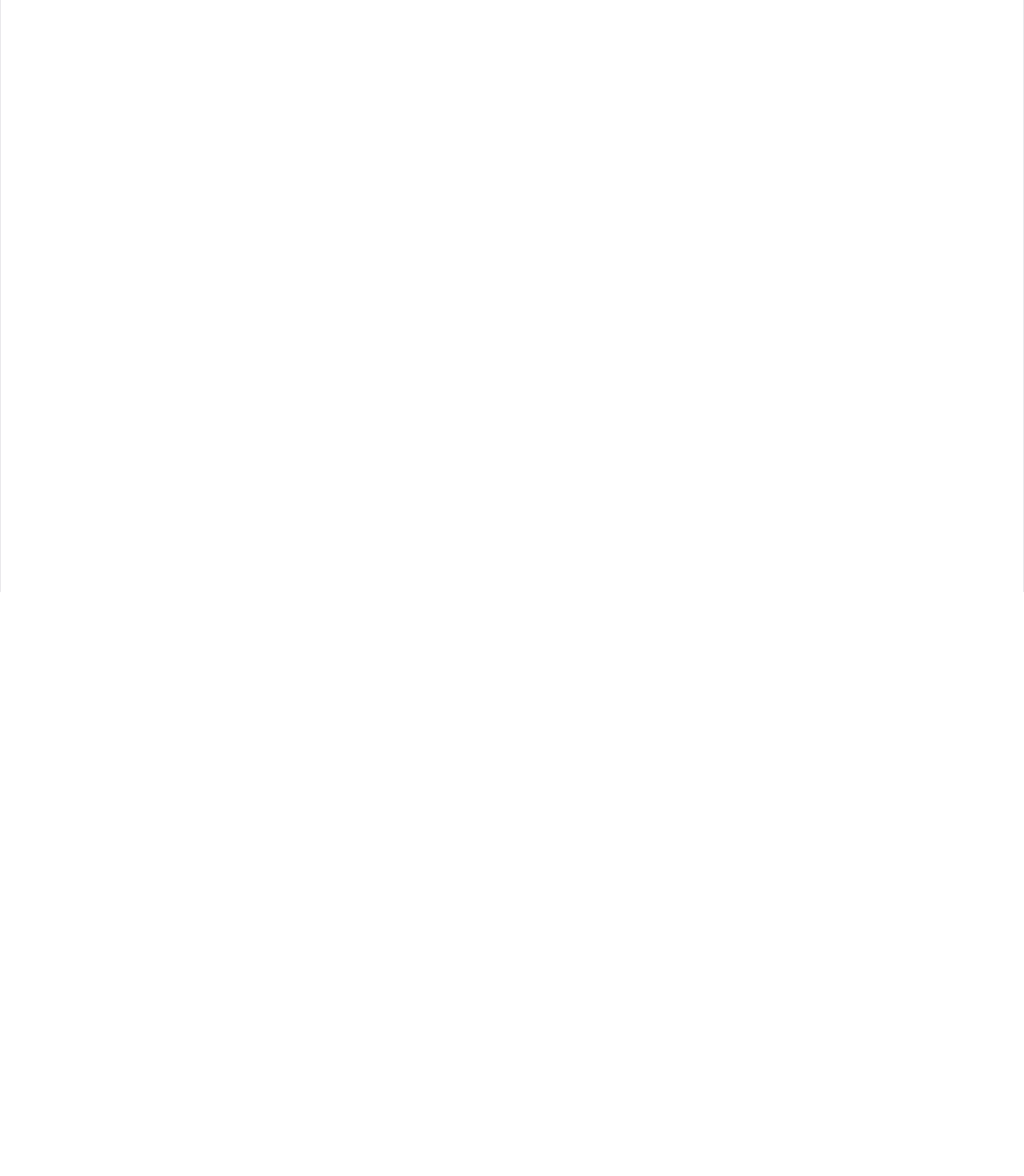
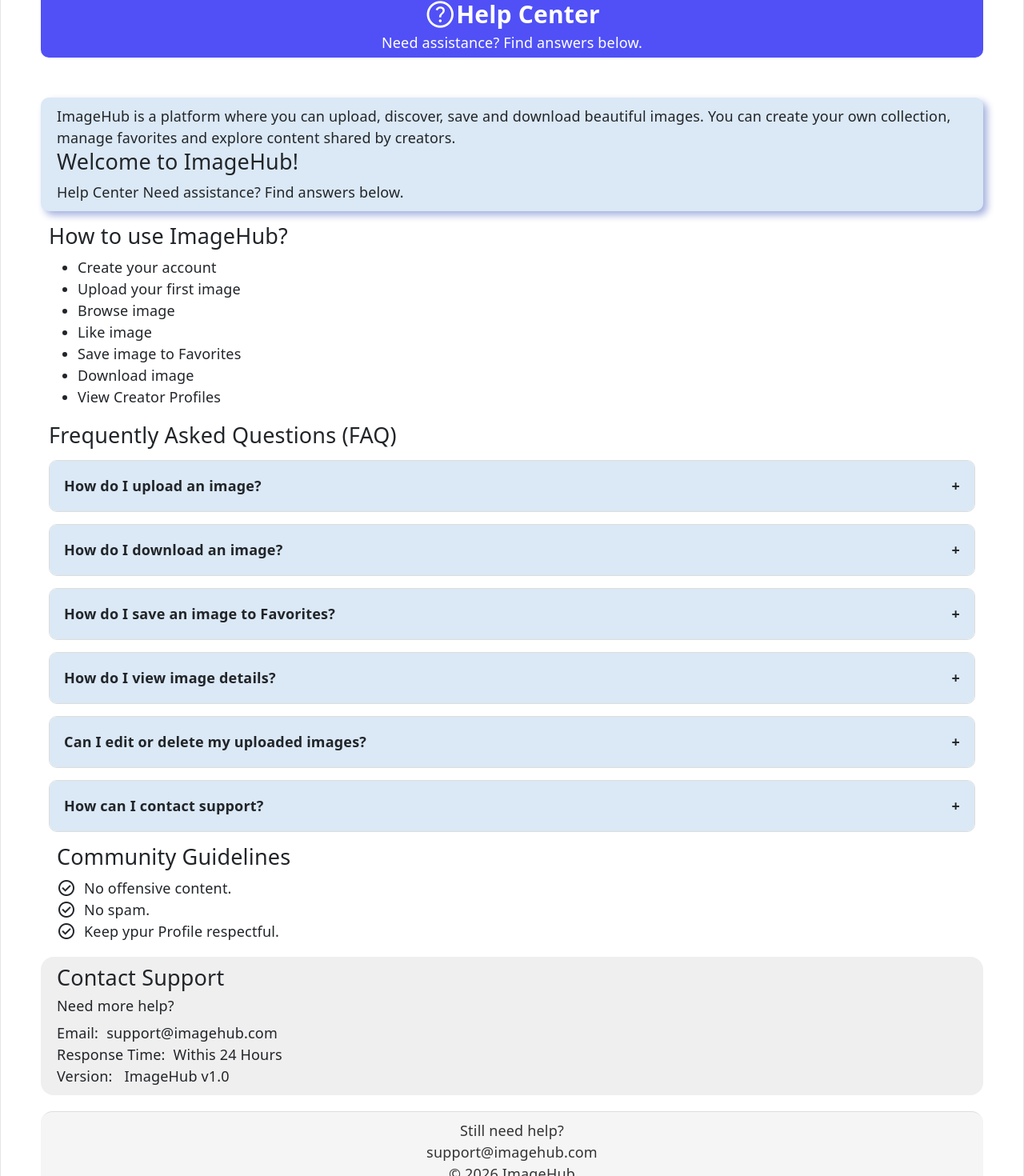
Before and after one commit to AkhileshRajbhar29/imageHub, a React (Vite) app in the folder frontend/: page /Help in a window 1280 px wide. Before the commit this address had no page. Shown: the part 60-1530 px from the top of the page at 80% size. Before the commit the page ends 800 px from the top, so only its background shows below. Built offline with nearby package versions, Linux system fonts and the light colour scheme.

Commit message:
feat: add Help Center page with FAQ and support section

```diff
--- a/frontend/src/App.jsx
+++ b/frontend/src/App.jsx
@@ -10,7 +10,8 @@ import { useState } from "react";
 import Favorites from "./Favorites.jsx";
 import Profile from "./Profile.jsx";
 import Account_detail from "./Account-detail.jsx";
-
+import Help from "./Help.jsx";
+import Archive from "./Archive.jsx";
 
 function App(){
 
@@ -71,9 +72,13 @@ function App(){
       {/* <Route path="/profle/uploadImageForm" element={<UploadImageForm/>}/> */}
       <Route path="/account-detail" element={<Account_detail/>}/>
 
+      <Route path="/Help" element={<Help/>}/>
+
+      <Route path="/Archive" element={<Archive/>}/>
+
     </Routes>
     </BrowserRouter>
-    {/* <Account_detail/> */}
+    {/* <Archive/> */}
 
 
     </>
--- /dev/null
+++ b/frontend/src/Help.css
@@ -0,0 +1,128 @@
+.help-container{
+    padding: 50px;
+    padding-bottom: 10px;
+    /* background-color: rgb(219, 232, 245); */
+
+}
+
+.About-imageHub-container{
+    padding: 10px 20px 10px 20px;
+    border-radius: 10px;
+    background-color: rgb(219, 232, 245);
+    margin-bottom: 15px;
+    box-shadow: 5px 5px 10px rgb(164, 177, 222);
+}
+
+.About-imageHub-container p{
+    margin-bottom: 0px;
+}
+
+.how-to-use-container,
+.FAQ-conatiner,
+.community-Guidelines,
+.need-more-help-container{
+    padding: 0px 10px;
+
+}
+
+.help-main-title-container{
+    text-align: center;
+    background-color:rgb(80, 80, 246);
+    padding: 5px;
+    border-radius: 10px;
+    margin-bottom: 50px;
+    color: white;
+}
+
+.help-main-title-container .title-icon{
+    display: flex;
+    align-items: center;
+    justify-content: center;
+    font-size: 30px;
+    font-weight: 900;
+}
+
+
+.title-icon .material-symbols-outlined{
+    font-size: 40px;
+}
+
+.help-main-title-container p{
+    margin-bottom: 0px;
+}
+.help-list{
+    list-style: none;
+    padding: 0;
+}
+
+.help-list li{
+    display: flex;
+    align-items: center;
+}
+
+.community-Guidelines{
+    margin: 0px 10px;
+}
+.need-more-help-container p{
+    margin-bottom: 0;
+}
+
+.need-more-help-container p .more-help-label{
+    font-weight: 500;
+    margin-right: 10px;
+}
+
+
+li .material-symbols-outlined{
+    margin-right: 10px;
+}
+
+
+.faq-item{
+    margin:15px 0;
+    border:1px solid #ddd;
+    border-radius:10px;
+    overflow:hidden;
+}
+
+.FAQ-question{
+    display:flex;
+    justify-content:space-between;
+    align-items:center;
+    padding:18px;
+    cursor:pointer;
+    /* background:#f8f8f8; */
+    background-color: rgb(219, 232, 245);
+    font-weight:600;
+    user-select: none;
+}
+
+.FAQ-question:hover{
+    background:#ececec;
+}
+
+.FAQ-answer{
+    padding:18px;
+    line-height:1.6;
+    background:white;
+}
+
+.need-more-help-container{
+    background-color: #f0efef;
+    border-radius: 16px;
+    padding: 10px 20px;
+}
+
+.help-page-footer{
+    background: #f5f5f5;
+    color: #333;
+    border-top: 1px solid #ddd;
+    margin-top: 20px;
+    border-radius: 15px;
+    padding: 10px;
+}
+
+.help-page-footer p{
+    margin: 0px;
+    text-align: center;
+}
--- /dev/null
+++ b/frontend/src/Help.jsx
@@ -0,0 +1,153 @@
+import { useState } from "react";
+import "./Help.css";
+
+function Help(){
+
+    const [openIndex, setOpenIndex] = useState (null);
+
+    const toggleFAQ = (index) =>{
+        setOpenIndex (openIndex === index ? null : index);
+    }
+
+    const faqs = [
+    {
+        question: "How do I upload an image?",
+        answer: "Go to the Upload page, select your image, fill in the required details and click the Upload button."
+    },
+    {
+        question: "How do I download an image?",
+        answer: "Click the Download icon available on the image card to download the image to your device."
+    },
+    {
+        question: "How do I save an image to Favorites?",
+        answer: "Click the Heart Plus icon on any image card to add it to your Favorites collection."
+    },
+    {
+        question: "How do I view image details?",
+        answer: "Click on any image to open its detailed view, where you can see the title, description and other information."
+    },
+    {
+        question: "Can I edit or delete my uploaded images?",
+        answer: "Yes. Go to your Profile page, open your uploaded posts and choose the Edit or Delete option."
+    },
+    {
+        question: "How can I contact support?",
+        answer: "You can contact us through the Help page or email us at support@imagehub.com."
+    }
+];
+    return(
+        <>
+
+            <div className="help-container">
+
+                <div className="help-main-title-container">
+                    <div className="title-icon">
+                        <span className="material-symbols-outlined">help</span>
+                        <span>Help Center</span>
+                    </div>
+                    <p>Need assistance? Find answers below.</p>
+                </div>
+
+                <div className="About-imageHub-container">
+                    <div>
+
+                        <p>ImageHub is a platform where you can upload, discover, save and download beautiful images. You can create your own collection, manage favorites and explore content shared by creators.</p>
+
+                    </div>
+                    <h4>Welcome to ImageHub!</h4>
+                    <p>Help Center
+Need assistance? Find answers below.</p>
+
+                </div>
+
+                <div className="how-to-use-container">
+                    <h4>How to use ImageHub?</h4>
+                    <ul>
+                        <li>Create your account</li>
+                        <li>Upload your first image</li>
+                        <li>Browse image</li>
+                        <li>Like image</li>
+                        <li>Save image to Favorites</li>
+                        <li>Download image</li>
+                        <li>View Creator Profiles</li>
+                    </ul>
+                </div>
+
+                <div className="FAQ-conatiner">
+                    <h4>Frequently Asked Questions (FAQ)</h4>
+
+                    {faqs.map((faq, index) => (
+        <div className="faq-item" key={index}>
+            <div
+                className="FAQ-question"
+                onClick={() => toggleFAQ(index)}
+            >
+                {faq.question}
+                <span>
+                    {openIndex === index ? "−" : "+"}
+                </span>
+            </div>
+
+            {openIndex === index && (
+                <div className="FAQ-answer">
+                    {faq.answer}
+                </div>
+            )}
+        </div>
+    ))}
+
+                </div>
+
+                <div className="community-Guidelines">
+                    <h4>Community Guidelines</h4>
+                    <ul className="help-list">
+                        <li>
+                            <span className="material-symbols-outlined">check_circle</span>
+                            No offensive content.
+                        </li>
+                        <li>
+                            <span className="material-symbols-outlined">check_circle</span>
+                            No spam.
+                        </li>
+                        <li>
+                            <span className="material-symbols-outlined">check_circle</span>
+                            Keep ypur Profile respectful.
+                        </li>
+                    </ul>
+
+                </div>
+
+
+                <div className="need-more-help-container">
+                    <h4>Contact Support</h4>
+                    <h6>Need more help?</h6>
+                    <p>
+                        <span className="more-help-label">Email:</span>
+                        <span>support@imagehub.com</span>
+                    </p>
+
+                    <p>
+                        <span className="more-help-label">Response Time:</span>
+                        <span>Withis 24 Hours</span>
+                    </p>
+
+                    <p>
+                        <span className="more-help-label">Version:</span>
+                        <span> ImageHub v1.0</span>
+                    </p>
+                </div>
+
+
+                <footer className="help-page-footer">
+                    <p>Still need help?</p>
+                    <p>support@imagehub.com</p>
+                    <p>© 2026 ImageHub</p>
+
+                </footer>
+
+            </div>
+        </>
+    )
+}
+
+export default Help;
--- a/frontend/src/Navbar.jsx
+++ b/frontend/src/Navbar.jsx
@@ -245,7 +245,7 @@ const colors = [
                     <Link to="/" className="sidebar-link">Home</Link>
                     <Link to="/upload" className="sidebar-link">Upload</Link>
                     <Link to="/favorites" className="sidebar-link">Favorites</Link>
-                    <Link className="sidebar-link">Help</Link>
+                    <Link to="/Help" className="sidebar-link">Help</Link>
                     <Link className="sidebar-link">Setting</Link>
                     {/* <Link className="sidebar-link">LogOut</Link> */}
                     <span className="sidebar-link sidebar-logout-span">LogOut</span>
```
